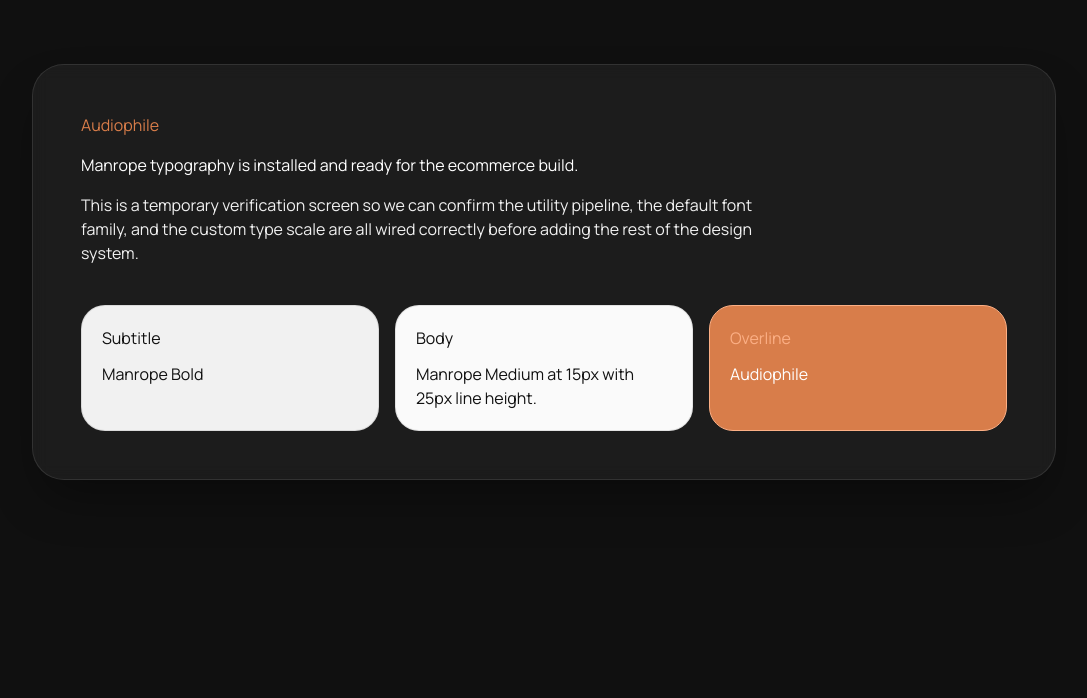
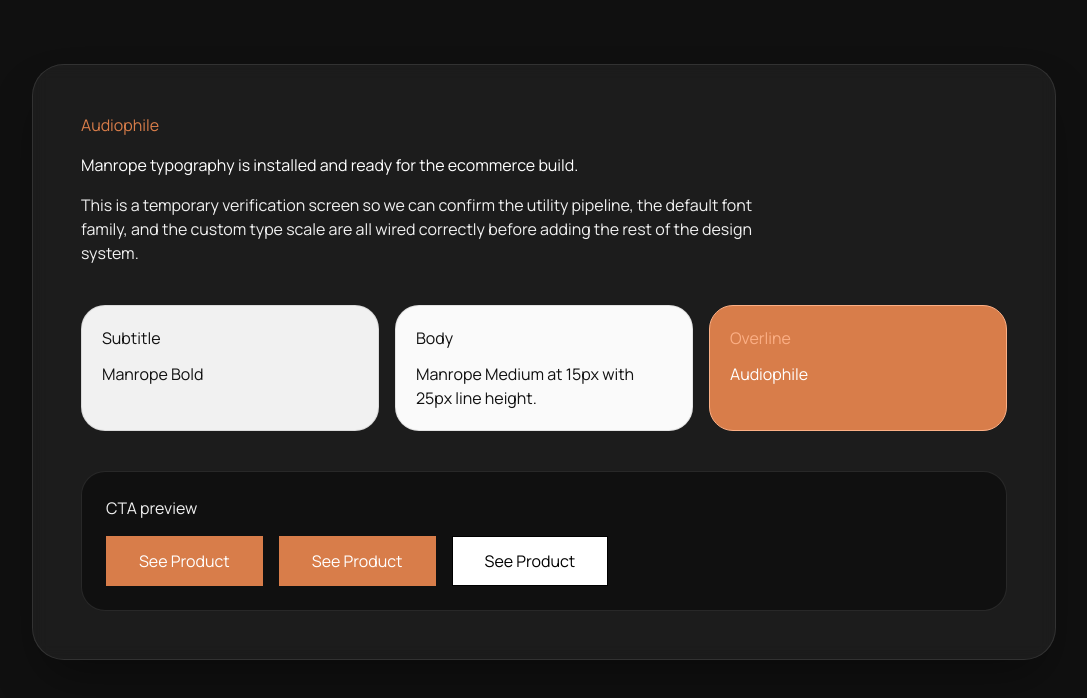
Before and after one commit to brandeth/audiophile, a Nuxt app: page / in a window 1280 px wide. Shown: the top 698 px of the page, without its empty margins (96-1183 px from the left). Built offline with nearby package versions, Linux system fonts and the light colour scheme.

Commit message:
add secondary variant for button component.

```diff
--- a/app/app.vue
+++ b/app/app.vue
@@ -43,6 +43,18 @@
           <p class="mt-3 text-overline">Audiophile</p>
         </article>
       </section>
+
+      <section
+        class="space-y-4 rounded-3xl border border-white/10 bg-neutral-900 p-6"
+      >
+        <p class="text-subtitle text-neutral-100">CTA preview</p>
+
+        <div class="flex flex-wrap gap-4">
+          <Button label="See Product" />
+          <Button to="/" label="See Product" />
+          <Button variant="secondary" label="See Product" />
+        </div>
+      </section>
     </main>
   </div>
 </template>
--- /dev/null
+++ b/app/components/Button.vue
@@ -0,0 +1,49 @@
+<script setup lang="ts">
+import { computed } from "vue";
+import type { RouteLocationRaw } from "vue-router";
+
+const props = withDefaults(
+  defineProps<{
+    href?: string;
+    label?: string;
+    to?: RouteLocationRaw;
+    type?: "button" | "submit" | "reset";
+    variant?: "primary" | "secondary";
+  }>(),
+  {
+    href: undefined,
+    label: undefined,
+    to: undefined,
+    type: "button",
+    variant: "primary",
+  },
+);
+
+const baseButtonClassName =
+  "inline-flex min-h-12 w-fit items-center justify-center px-8 py-4 text-subtitle leading-none transition-colors duration-200 focus-visible:outline focus-visible:outline-2 focus-visible:outline-offset-2";
+
+const buttonVariants = {
+  primary:
+    "border border-transparent bg-brand-500 text-white hover:bg-brand-400 focus-visible:outline-brand-400",
+  secondary:
+    "border border-black bg-white text-black hover:bg-black hover:text-white focus-visible:outline-black",
+} as const;
+
+const buttonClassName = computed(
+  () => `${baseButtonClassName} ${buttonVariants[props.variant]}`,
+);
+</script>
+
+<template>
+  <NuxtLink v-if="to" :to="to" :class="buttonClassName">
+    <slot>{{ label }}</slot>
+  </NuxtLink>
+
+  <a v-else-if="href" :href="href" :class="buttonClassName">
+    <slot>{{ label }}</slot>
+  </a>
+
+  <button v-else :type="type" :class="buttonClassName">
+    <slot>{{ label }}</slot>
+  </button>
+</template>
```
